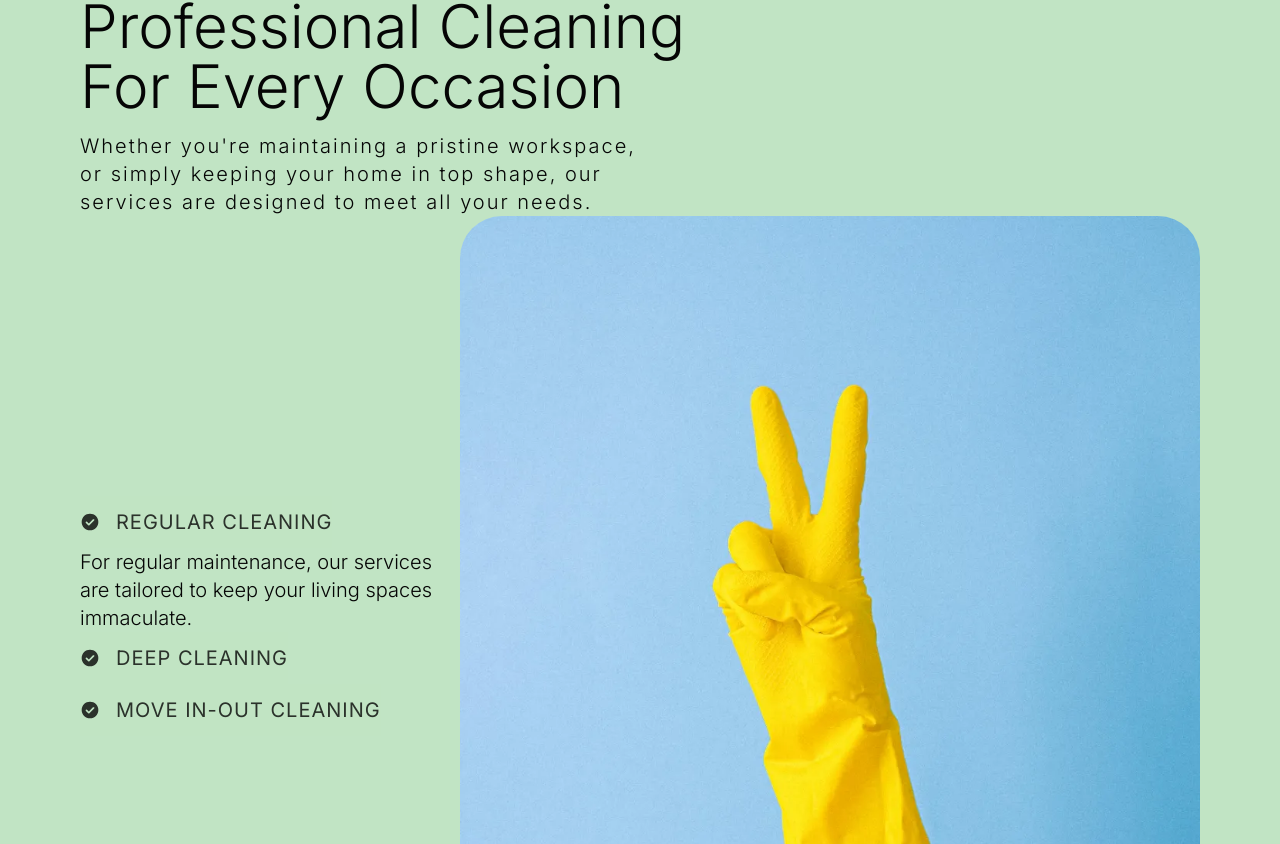
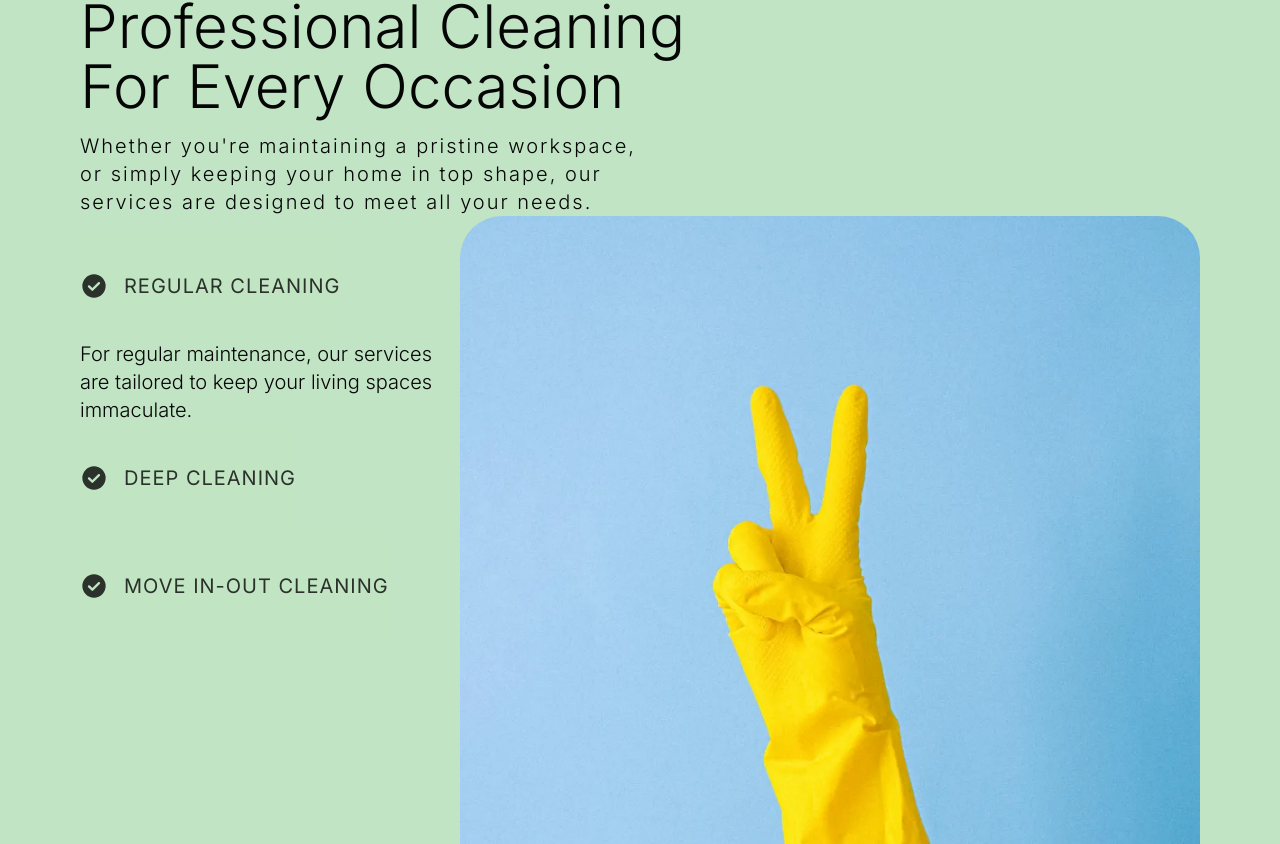
Before and after one commit to Yagya-Adh/clean, a Next.js app: page /services in a window 1280 px wide. Shown: the part 1996-2840 px from the top of the page. Built offline with nearby package versions, Linux system fonts and the light colour scheme.

Commit message:
text start on card profficiency

```diff
--- a/app/components/section/ProfessionalAccordion.tsx
+++ b/app/components/section/ProfessionalAccordion.tsx
@@ -22,7 +22,7 @@ const ProfessionalAccordion = () => {
   };
 
   return (
-    <div className="flex lg:flex-row lg:justify-center items-center flex-col justify-center py-10 relative -top-10 left-0">
+    <div className="flex lg:flex-row lg:justify-center lg:items-start items-center flex-col justify-center py-10 relative -top-10 left-0">
       <div className="py-4">
         {data.slice(0, 3).map((list) => (
           <div
@@ -30,10 +30,10 @@ const ProfessionalAccordion = () => {
             key={list.id}
           >
             <div
-              className="flex flex-row items-center py-3 opacity-80 bg-clean-green-10 hover:opacity-100 cursor-pointer"
+              className="flex flex-row items-center opacity-80 bg-clean-green-10 hover:opacity-100 cursor-pointer py-3 md:py-4 lg:py-10"
               onClick={() => handleOpentCheck(list.id)}
             >
-              <CheckedIcon className="w-5 h-5" />
+              <CheckedIcon className="h-5 w-5 lg:w-7 lg:h-7" />
               <h2 className="font-inter font-normal text-sm sm:text-xl text-clean-black-10 uppercase ml-4 tracking-wider">
                 {list.topic}
               </h2>
```
